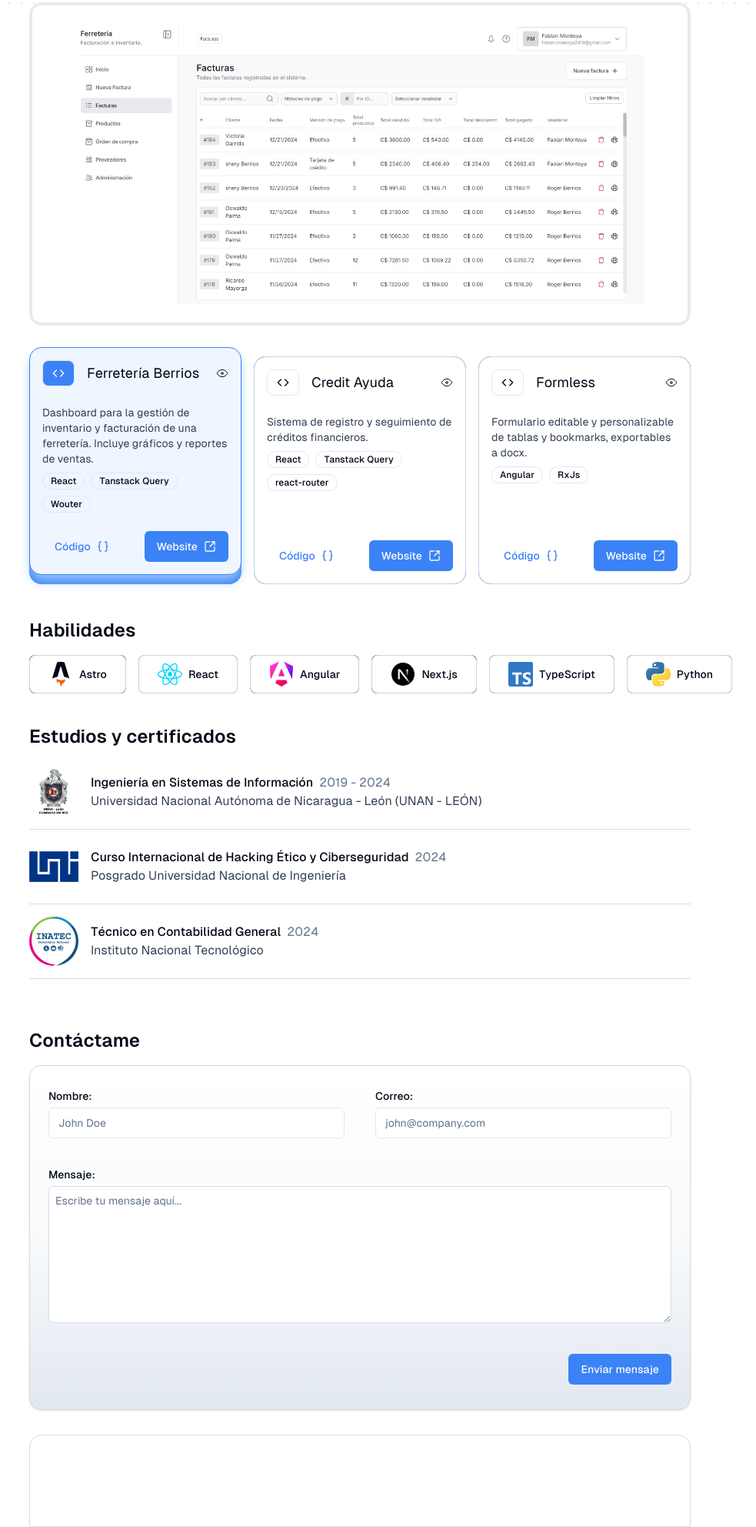
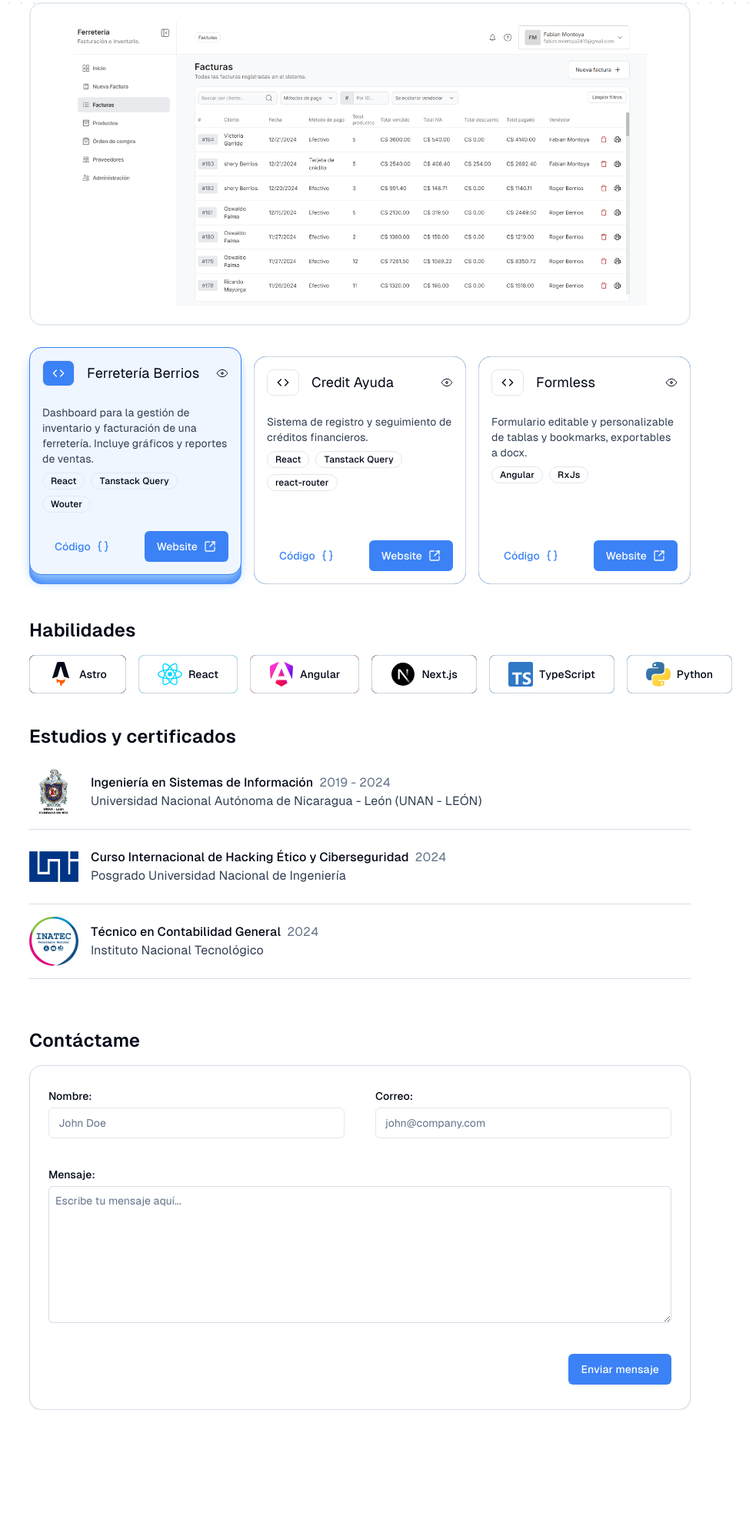
Before and after one commit to fabmnt/new-portfolio, an Astro site: page / in a window 1280 px wide. Shown: the part 788-2772 px from the top of the page at 77% size, without its empty margins (172-1155 px from the left). After the commit the page ends 2620 px from the top, so only its background shows below. Built offline with nearby package versions, Linux system fonts and the light colour scheme; Astro itself is replaced by a stand-in of ours.

Commit message:
feat: simplify styling in Contact and Experience components; adjust border in ProjectViewer

```diff
--- a/src/components/Contact.astro
+++ b/src/components/Contact.astro
@@ -7,9 +7,7 @@ import { Button } from "./ui/button";
 
 <section>
   <h2 class="text-2xl font-semibold mb-4">Contáctame</h2>
-  <div
-    class="bg-gradient-to-b from-white via-slate-50 to-slate-200 shadow px-6 py-8 border border-slate-300/80 rounded-2xl"
-  >
+  <div class="shadow px-6 py-8 border border-slate-300/80 rounded-2xl">
     <form class="grid grid-cols-2 gap-10">
       <div class="flex flex-col gap-2">
         <Label htmlFor="name">Nombre:</Label>
--- a/src/components/Experience.astro
+++ b/src/components/Experience.astro
@@ -6,9 +6,7 @@ import { Badge } from "./ui/badge";
   <h2 class="text-2xl font-semibold mb-4">
     Experiencia <span class="">laboral</span>
   </h2>
-  <div
-    class="bg-gradient-to-b from-white via-slate-50 to-slate-200 shadow px-6 py-8 border border-slate-300/80 rounded-2xl"
-  >
+  <div class="shadow px-6 py-8 border border-slate-300/80 rounded-2xl">
     <article class="flex gap-4">
       <div class="flex flex-col items-center gap-4">
         <div>
--- a/src/components/ProjectViewer.tsx
+++ b/src/components/ProjectViewer.tsx
@@ -38,7 +38,7 @@ export function ProjectViewer() {
         src={`/${currentImage}`}
         alt={projectName}
         className={cn(
-          "rounded-2xl object-contain border-4 p-6 opacity-85 w-full h-[420px] mx-auto",
+          "rounded-2xl object-contain border-2 p-6 opacity-85 w-full h-[420px] mx-auto",
           isLoadingImage ? "hidden" : "block"
         )}
       />
--- a/src/pages/index.astro
+++ b/src/pages/index.astro
@@ -41,9 +41,7 @@ import Contact from "@/components/Contact.astro";
         <Studies />
         <Contact />
       </div>
-      <div class="mt-8">
-        <Footer />
-      </div>
+      <div class="mt-8"></div>
     </Container>
   </div>
 </Layout>
```
